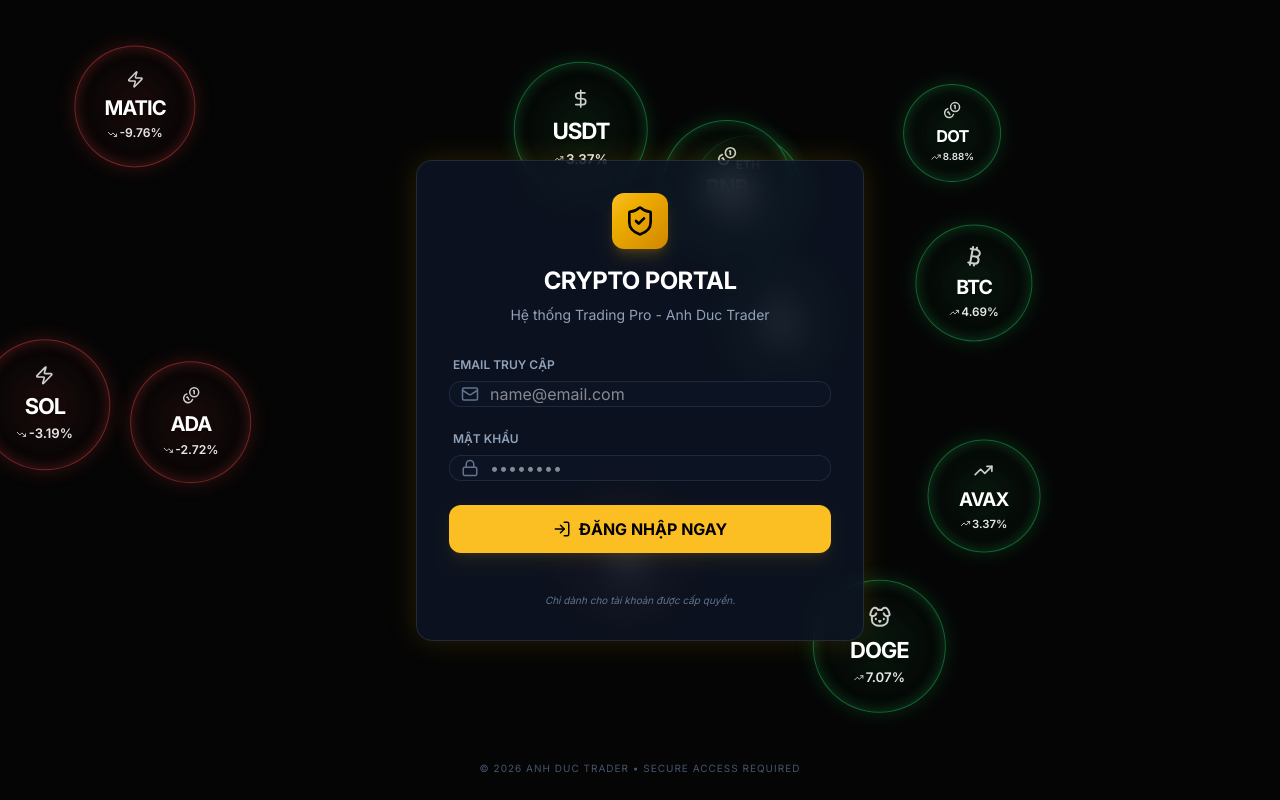
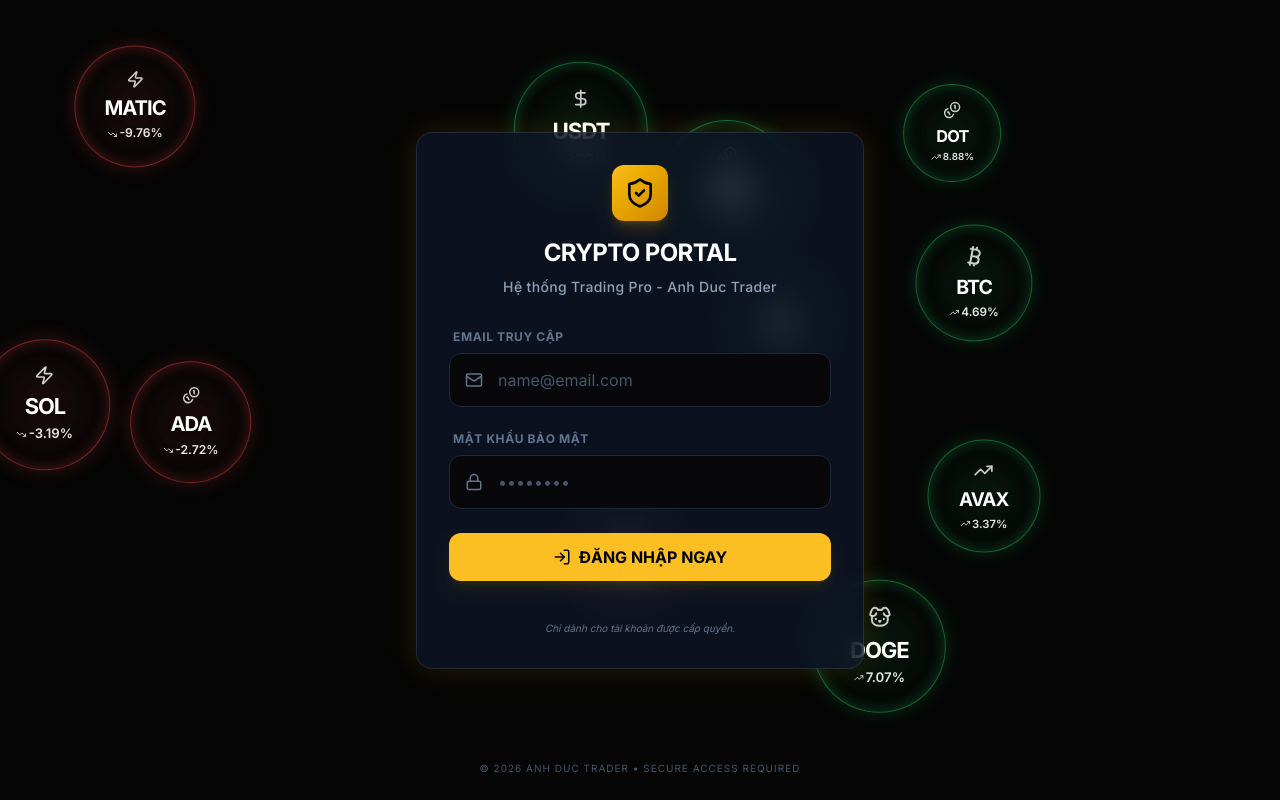
Before and after one commit to anhducuit/crypto-futures-dashboard, a React (Vite) app: page / in a window 1280 px wide. Built offline with nearby package versions, Linux system fonts and the light colour scheme; no server answers.

Commit message:
UI: Refine login input aesthetics and fix Auth.tsx formatting

```diff
--- a/src/components/Auth.tsx
+++ b/src/components/Auth.tsx
@@ -1,6 +1,6 @@
-import React, { useState, useEffect, useRef, useMemo } from 'react';
+import React, { useState, useEffect, useRef } from 'react';
 import { supabase } from '../lib/supabase';
-import { ShieldCheck, Mail, Lock, LogIn, Bitcoin, Zap, DollarSign, Dog, Wallet, Coins, TrendingUp, TrendingDown } from 'lucide-react';
+import { ShieldCheck, Mail, Lock, LogIn, Zap, DollarSign, Dog, Wallet, Bitcoin, TrendingUp, TrendingDown, Coins } from 'lucide-react';
 
 interface Bubble {
     id: number;
@@ -10,7 +10,7 @@ interface Bubble {
     vy: number;
     size: number;
     symbol: string;
-    change: number;
+    change: string;
     color: 'green' | 'red';
     icon: React.ReactNode;
 }
@@ -37,26 +37,25 @@ export const Auth: React.FC = () => {
     const [err, setErr] = useState<string | null>(null);
     const [bubbles, setBubbles] = useState<Bubble[]>([]);
     const containerRef = useRef<HTMLDivElement>(null);
-    const requestRef = useRef<number>();
+    const requestRef = useRef<number>(0);
 
     // Initialize bubbles
     useEffect(() => {
         const initialBubbles: Bubble[] = COINS.map((coin, index) => ({
             id: index,
-            x: Math.random() * 80 + 10, // percentage
-            y: Math.random() * 80 + 10, // percentage
+            x: Math.random() * 80 + 10,
+            y: Math.random() * 80 + 10,
             vx: (Math.random() - 0.5) * 0.05,
             vy: (Math.random() - 0.5) * 0.05,
-            size: Math.random() * 60 + 80, // size in px
+            size: Math.random() * 60 + 80,
             symbol: coin.symbol,
-            change: (Math.random() * 10 * (coin.color === 'green' ? 1 : -1)).toFixed(2) as any,
+            change: (Math.random() * 10 * (coin.color === 'green' ? 1 : -1)).toFixed(2),
             color: coin.color as 'green' | 'red',
             icon: coin.icon,
         }));
         setBubbles(initialBubbles);
     }, []);
 
-    // Animation Loop
     const animate = () => {
         setBubbles((prevBubbles) => {
             return prevBubbles.map((bubble) => {
@@ -65,7 +64,6 @@ export const Auth: React.FC = () => {
                 let newVX = bubble.vx;
                 let newVY = bubble.vy;
 
-                // Bounce off walls
                 if (newX <= 0 || newX >= 100) newVX *= -1;
                 if (newY <= 0 || newY >= 100) newVY *= -1;
 
@@ -109,7 +107,6 @@ export const Auth: React.FC = () => {
 
     return (
         <div className="relative min-h-screen flex items-center justify-center p-4 bg-[#050505] overflow-hidden">
-            {/* Crypto Bubbles Background */}
             <div className="bubble-container" ref={containerRef}>
                 {bubbles.map((bubble) => (
                     <div
@@ -138,46 +135,45 @@ export const Auth: React.FC = () => {
                 ))}
             </div>
 
-            {/* Login Card */}
             <div className="glass-morphism gold-glow max-w-md w-full p-8 rounded-2xl relative z-10 mx-auto">
                 <div className="text-center mb-8">
                     <div className="inline-flex p-3 bg-gradient-to-br from-[var(--color-golden)] to-yellow-600 rounded-xl mb-4 shadow-lg shadow-yellow-500/20">
                         <ShieldCheck size={32} className="text-black" />
                     </div>
                     <h2 className="text-2xl font-bold text-white mb-2 tracking-tight">CRYPTO PORTAL</h2>
-                    <p className="text-slate-400 text-sm">Hệ thống Trading Pro - Anh Duc Trader</p>
+                    <p className="text-slate-400 text-sm font-medium tracking-wide">Hệ thống Trading Pro - Anh Duc Trader</p>
                 </div>
 
                 <form onSubmit={handleLogin} className="space-y-6">
                     <div>
-                        <label className="block text-xs font-semibold text-slate-400 uppercase mb-2 ml-1">
-                            Email Truy Cập
+                        <label className="block text-xs font-bold text-slate-500 uppercase mb-2 ml-1 tracking-wider">
+                            Email truy cập
                         </label>
-                        <div className="relative">
-                            <Mail className="absolute left-3 top-1/2 -translate-y-1/2 text-slate-500" size={18} />
+                        <div className="relative group">
+                            <Mail className="absolute left-4 top-1/2 -translate-y-1/2 text-slate-500 group-focus-within:text-[var(--color-golden)] transition-colors" size={18} />
                             <input
                                 type="email"
                                 value={email}
                                 onChange={(e) => setEmail(e.target.value)}
                                 placeholder="name@email.com"
-                                className="pl-10 w-full bg-slate-900/50 border border-slate-700/50 focus:border-[var(--color-golden)] focus:ring-1 focus:ring-[var(--color-golden)] transition-all rounded-xl"
+                                className="pl-12 pr-4 py-3.5 w-full bg-[#08080a] border border-slate-800 focus:border-[var(--color-golden)] focus:ring-2 focus:ring-[var(--color-golden)]/10 transition-all rounded-xl text-white placeholder:text-slate-600 outline-none"
                                 required
                             />
                         </div>
                     </div>
 
                     <div>
-                        <label className="block text-xs font-semibold text-slate-400 uppercase mb-2 ml-1">
-                            Mật Khẩu
+                        <label className="block text-xs font-bold text-slate-500 uppercase mb-2 ml-1 tracking-wider">
+                            Mật khẩu bảo mật
                         </label>
-                        <div className="relative">
-                            <Lock className="absolute left-3 top-1/2 -translate-y-1/2 text-slate-500" size={18} />
+                        <div className="relative group">
+                            <Lock className="absolute left-4 top-1/2 -translate-y-1/2 text-slate-500 group-focus-within:text-[var(--color-golden)] transition-colors" size={18} />
                             <input
                                 type="password"
                                 value={password}
                                 onChange={(e) => setPassword(e.target.value)}
                                 placeholder="••••••••"
-                                className="pl-10 w-full bg-slate-900/50 border border-slate-700/50 focus:border-[var(--color-golden)] focus:ring-1 focus:ring-[var(--color-golden)] transition-all rounded-xl"
+                                className="pl-12 pr-4 py-3.5 w-full bg-[#08080a] border border-slate-800 focus:border-[var(--color-golden)] focus:ring-2 focus:ring-[var(--color-golden)]/10 transition-all rounded-xl text-white placeholder:text-slate-600 outline-none"
                                 required
                             />
                         </div>
@@ -212,7 +208,6 @@ export const Auth: React.FC = () => {
                 </form>
             </div>
 
-            {/* Footer */}
             <div className="absolute bottom-6 text-center w-full z-10 px-4">
                 <p className="text-slate-600 text-[10px] tracking-widest uppercase">
                     © 2026 Anh Duc Trader • Secure Access Required
```
